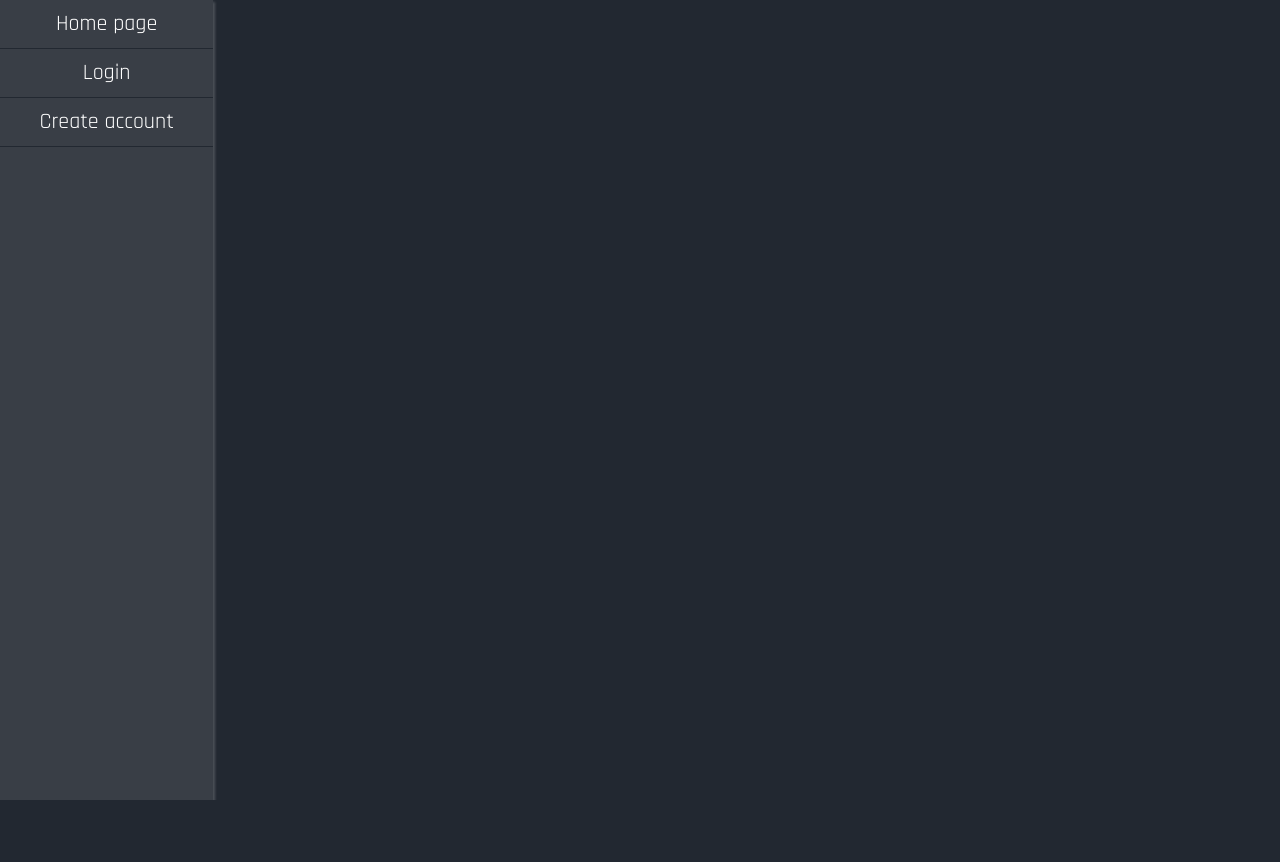
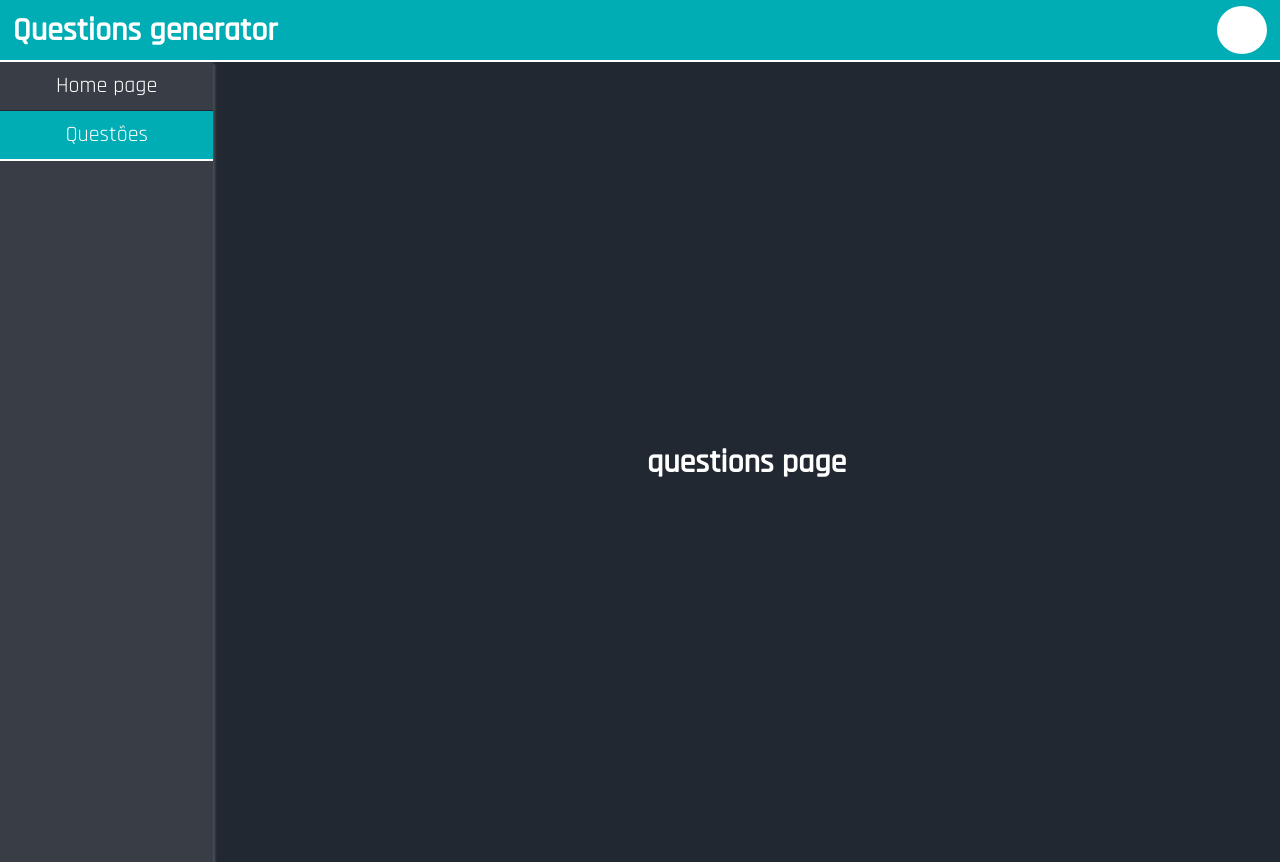
Before and after one commit to mechztcc/vue-questions-generator, a Vue app: page /questions in a window 1280 px wide. Before the commit the page ends 800 px from the top, so only its background shows below. Built offline with nearby package versions, Linux system fonts and the light colour scheme.

Commit message:
feat: add questions page

```diff
--- a/src/components/Header.vue
+++ b/src/components/Header.vue
@@ -1,6 +1,7 @@
 <template>
-	<header v-if="route == '/'">
+	<header v-if="route == '/' || route == '/questions'">
 		<h1>Questions generator</h1>
+		<div class="profile" @click="logout()"></div>
 	</header>
 </template>
 <script>
@@ -15,17 +16,32 @@ export default {
 	watch: {
 		$route(to) {
 			this.route = to.fullPath;
+			console.log(to.fullPath);
+		},
+	},
+	methods: {
+		logout() {
+			localStorage.clear();
+			this.$router.push('/login');
 		},
 	},
 };
 </script>
-<style>
+<style scoped>
 header {
 	background-color: #00adb5;
 	height: 60px;
 	display: flex;
-	justify-content: flex-start;
+	justify-content: space-between;
 	align-items: center;
 	border-bottom: 2px solid white;
+	padding-left: 1%;
+	padding-right: 1%;
+}
+.profile {
+	background-color: white;
+	height: 80%;
+	width: 50px;
+	border-radius: 50%;
 }
 </style>
--- a/src/components/Menu.vue
+++ b/src/components/Menu.vue
@@ -3,11 +3,9 @@
 		<ul>
 			<router-link to="/" active-class="active">Home page</router-link>
 
-			<router-link to="/login" active-class="active">Login</router-link>
+			<router-link to="/questions" active-class="active">Questões</router-link>
 
-			<router-link to="/create" active-class="active">
-				Create account
-			</router-link>
+
 		</ul>
 	</nav>
 </template>
--- /dev/null
+++ b/src/pages/QuestionsPage.vue
@@ -0,0 +1,13 @@
+<template>
+    <div>
+        <h1>questions page</h1>
+    </div>
+</template>
+<script>
+export default {
+    name: 'app-questions-page'
+}
+</script>
+<style>
+
+</style>
--- a/src/router.js
+++ b/src/router.js
@@ -2,6 +2,8 @@ import { createRouter, createWebHistory } from 'vue-router';
 import Home from './pages/HomePage';
 import Login from './pages/LoginPage';
 import CreatePage from './pages/CreateAccountPage';
+import QuestionsPage from './pages/QuestionsPage.vue'
+
 
 import AuthGuard from './guards/AuthGuard.ts';
 
@@ -10,6 +12,7 @@ export const router = createRouter({
 		{ path: '/', component: Home, beforeEnter: AuthGuard },
 		{ path: '/login', component: Login },
 		{ path: '/create', component: CreatePage },
+		{ path: '/questions', component: QuestionsPage}
 	],
 	history: createWebHistory(),
 });
```
